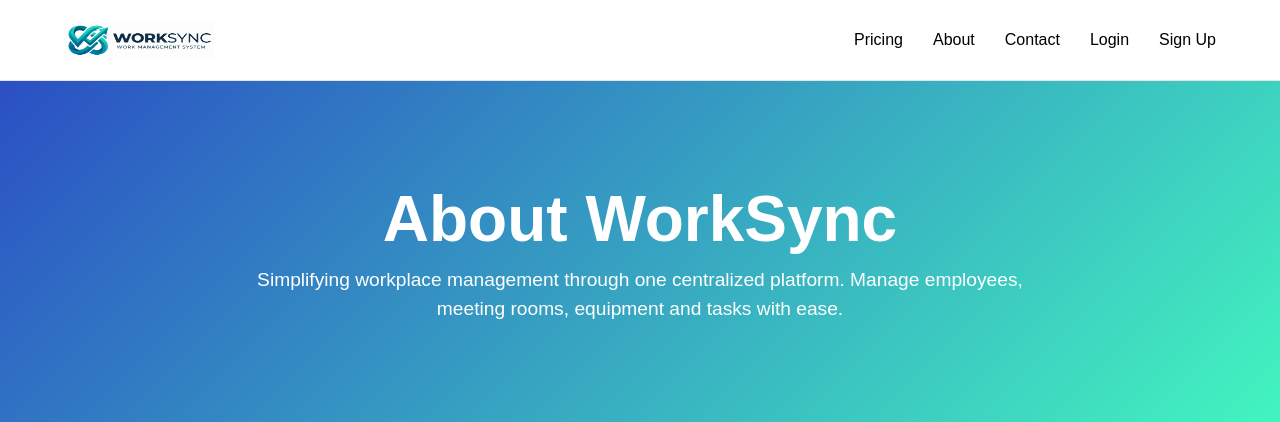
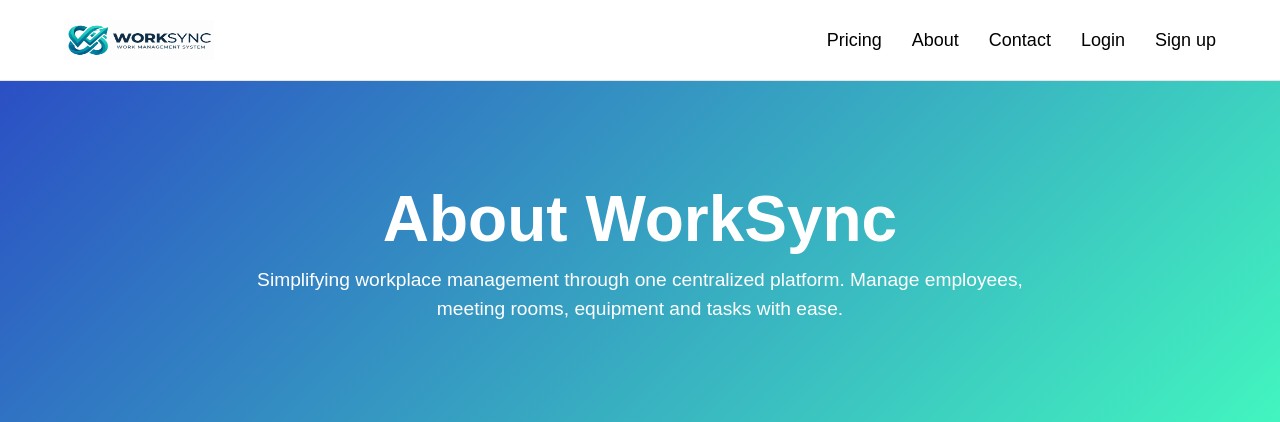
Before and after one commit to daliaaar/WorkSync, a PHP site: page /about.php in a window 1280 px wide. Shown: the top 422 px of the page. Run offline with PHP 8.4, Linux system fonts and the light colour scheme; a stand-in replaces the project's code that opens the database connection.

Commit message:
fikset navbar

```diff
--- a/about.php
+++ b/about.php
@@ -34,12 +34,16 @@
         .nav-links{
             list-style:none;
             display:flex;
+            flex-direction:row;
+            align-items:center;
             gap:30px;
             margin:0;
+            padding:0;
         }
 
         .nav-links a{
             text-decoration:none;
+            font-size:18px;
             color:black;
             transition:0.3s;
         }
@@ -108,7 +112,7 @@
             <li><a href="about.php">About</a></li>
             <li><a href="contact.php">Contact</a></li>
             <li><a href="log_in.php">Login</a></li>
-            <li><a href="register.php">Sign Up</a></li>
+            <li><a href="register.php">Sign up</a></li>
         </ul>
     </nav>
 
```
